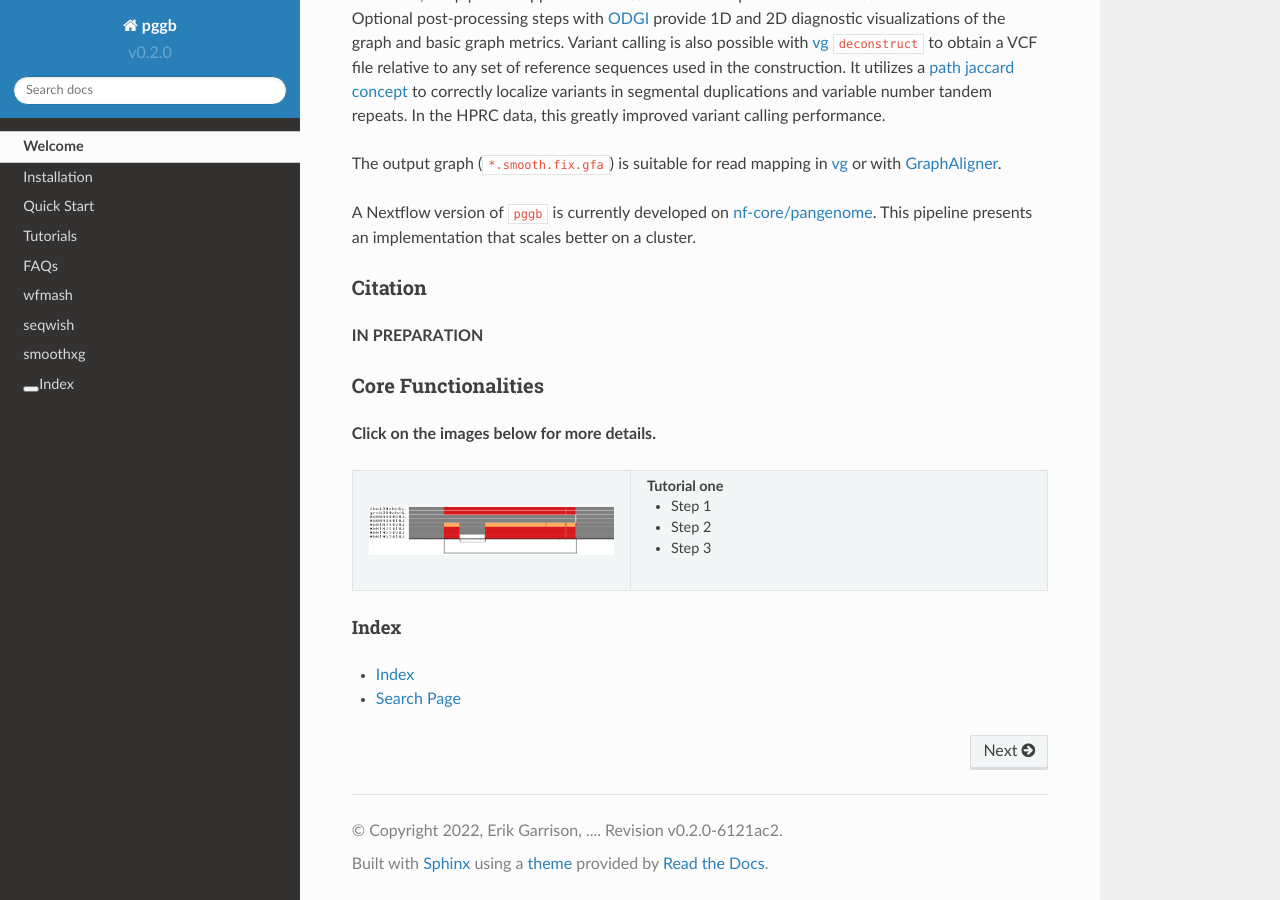
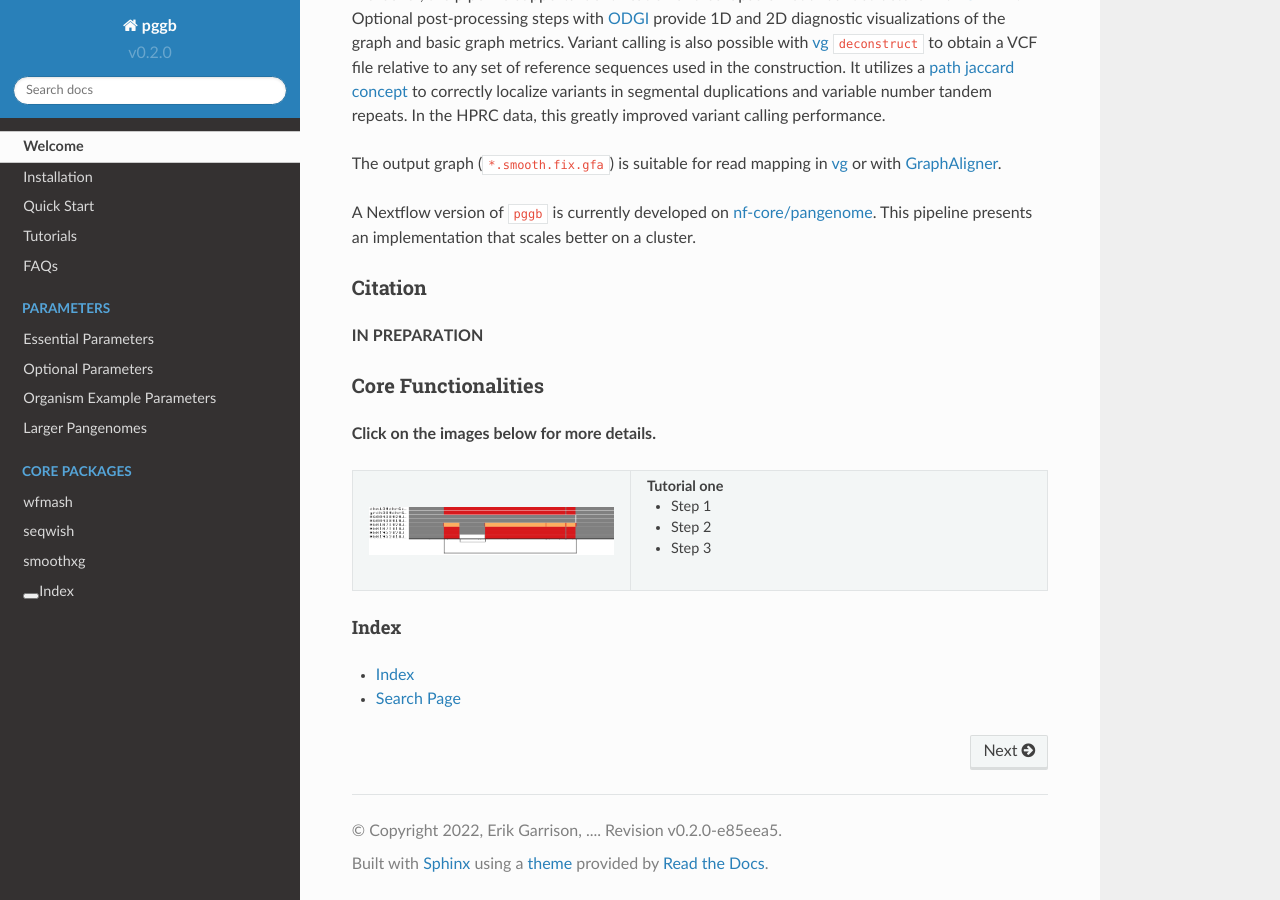
Before and after one commit to pangenome/pggb, a Sphinx documentation site: the page built from docs/index.rst, in a window 1280 px wide and 900 px high, scrolled down 1265 px. Built offline with Sphinx 7.4.7 and the Read the Docs theme 2.0.0, drawn with Linux system fonts in a browser that asks for light colours.

Commit message:
docs: parameters: wip

```diff
--- a/docs/conf.py
+++ b/docs/conf.py
@@ -20,13 +20,13 @@ sys.path.insert(0, os.path.abspath('../lib/'))
 # -- Project information -----------------------------------------------------
 
 project = u'pggb'
-copyright = '2022, Erik Garrison, .... Revision v0.2.0-6121ac2'
+copyright = '2022, Erik Garrison, .... Revision v0.2.0-e85eea5'
 author = 'Erik Garrison, Andrea Guarracino, Simon Heumos, ...'
 
 # The short X.Y version
 version = 'v0.2.0'
 # The full version, including alpha/beta/rc tags
-release = '6121ac2'
+release = 'e85eea5'
 
 
 # -- General configuration ---------------------------------------------------
--- a/docs/index.rst
+++ b/docs/index.rst
@@ -81,6 +81,22 @@ This pipeline presents an implementation that scales better on a cluster.
     rst/quick_start
     rst/tutorials
     rst/faqs
+
+.. toctree::
+    :maxdepth: 1
+    :caption: Parameters
+    :hidden:
+
+    rst/essential_parameters
+    rst/optional_parameters
+    rst/organism_example_parameters
+    rst/larger_pangenomes_parameters
+
+.. toctree::
+    :maxdepth: 1
+    :caption: Core Packages
+    :hidden:
+
     rst/wfmash
     rst/seqwish
     rst/smoothxg
--- a/docs/rst/seqwish.rst
+++ b/docs/rst/seqwish.rst
@@ -1,8 +1,8 @@
 .. _seqwish:
 
-===========
+#######
 seqwish
-===========
+#######
 
 .. toctree::
     :maxdepth: 1
--- a/docs/rst/smoothxg.rst
+++ b/docs/rst/smoothxg.rst
@@ -1,8 +1,8 @@
 .. _smoothxg:
 
-===========
+########
 smoothxg
-===========
+########
 
 .. toctree::
     :maxdepth: 1
--- a/docs/rst/tutorials.rst
+++ b/docs/rst/tutorials.rst
@@ -1,6 +1,6 @@
-=========
+#########
 Tutorials
-=========
+#########
 
 .. toctree::
     :maxdepth: 1
--- a/docs/rst/wfmash.rst
+++ b/docs/rst/wfmash.rst
@@ -1,8 +1,8 @@
 .. _wfmash:
 
-===========
+######
 wfmash
-===========
+######
 
 .. toctree::
     :maxdepth: 1
```
Also changed, not shown: docs/rst/essential_parameters.rst (added, +28 -0 lines), docs/rst/larger_pangenomes_parameters.rst (added, +18 -0 lines), docs/rst/optional_parameters.rst (added, +21 -0 lines), docs/rst/organism_example_parameters.rst (added, +52 -0 lines).
